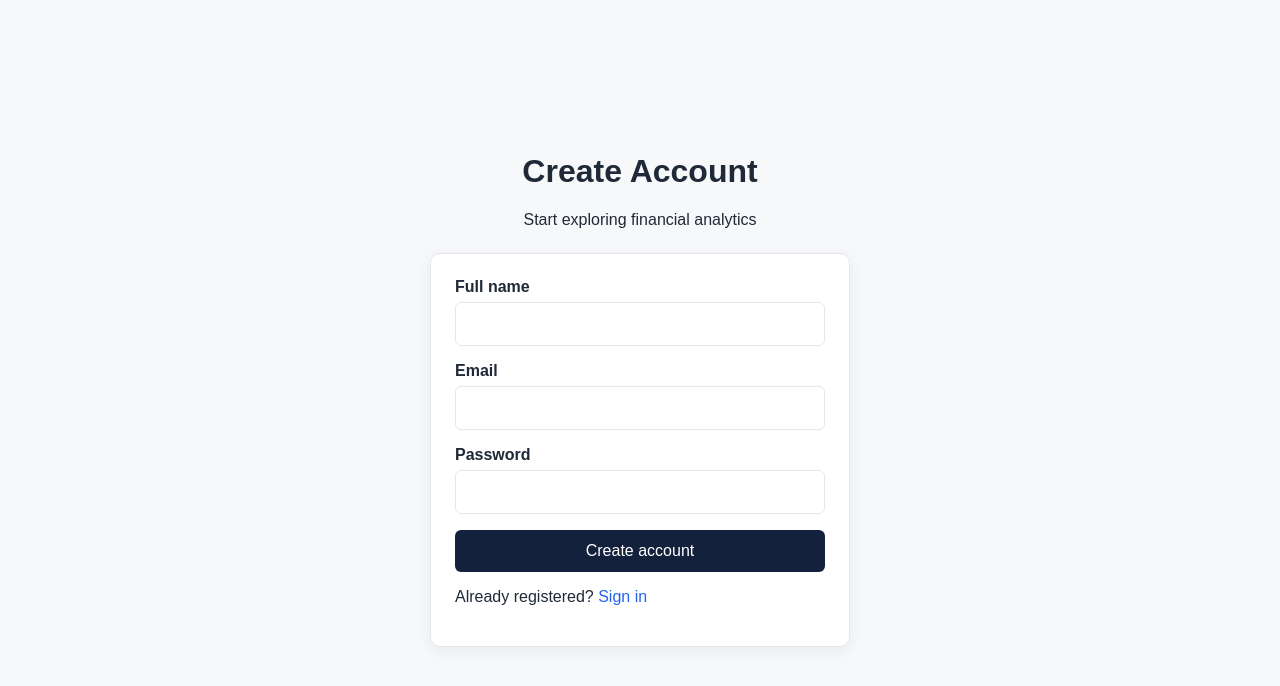
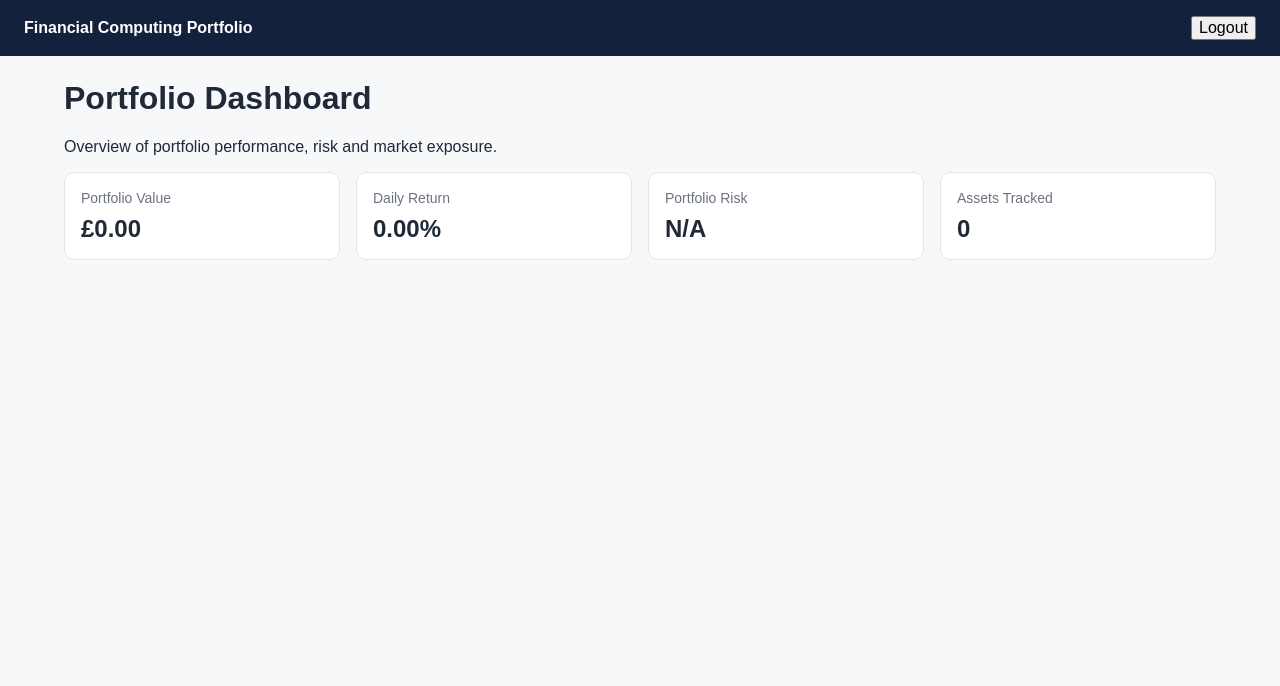
Before and after one commit to joyceisele/financial-computing-portfolio, a plain HTML site: page frontend/dashboard/index.html in a window 1280 px wide. Drawn offline with Linux system fonts and the light colour scheme.

Commit message:
Fixed the dashboard and corrected the code

```diff
--- a/frontend/dashboard/index.html
+++ b/frontend/dashboard/index.html
@@ -4,7 +4,7 @@
   <meta charset="UTF-8">
   <meta name="viewport" content="width=device-width, initial-scale=1.0">
 
-  <title>Register | Financial Computing Portfolio</title>
+  <title>Dashboard | Financial Computing Portfolio</title>
 
   <link rel="stylesheet" href="../css/tokens.css">
   <link rel="stylesheet" href="../css/base.css">
@@ -13,61 +13,47 @@
   <link rel="stylesheet" href="../css/responsive.css">
 </head>
 
-<body class="auth-page">
+<body class="dashboard-page">
 
-  <main class="auth-container">
+  <header class="topbar">
 
-    <div class="auth-header">
-      <h1>Create Account</h1>
-      <p>Start exploring financial analytics</p>
-    </div>
+    <strong>Financial Computing Portfolio</strong>
 
-    <section class="card">
+    <button id="logout-button">
+      Logout
+    </button>
 
-      <form id="register-form">
+  </header>
 
-        <div class="form-group">
-          <label for="name">Full name</label>
+  <main class="page-container">
 
-          <input
-            id="name"
-            type="text"
-            required
-          >
-        </div>
+    <h1>Portfolio Dashboard</h1>
 
-        <div class="form-group">
-          <label for="email">Email</label>
+    <p>
+      Overview of portfolio performance, risk and market exposure.
+    </p>
 
-          <input
-            id="email"
-            type="email"
-            required
-          >
-        </div>
+    <section class="kpi-grid">
 
-        <div class="form-group">
-          <label for="password">Password</label>
+      <article class="kpi-card">
+        <span>Portfolio Value</span>
+        <strong id="portfolio-value">£0.00</strong>
+      </article>
 
-          <input
-            id="password"
-            type="password"
-            required
-          >
-        </div>
+      <article class="kpi-card">
+        <span>Daily Return</span>
+        <strong id="daily-return">0.00%</strong>
+      </article>
 
-        <button class="button" type="submit">
-          Create account
-        </button>
+      <article class="kpi-card">
+        <span>Portfolio Risk</span>
+        <strong id="portfolio-risk">N/A</strong>
+      </article>
 
-        <p id="register-message" class="message"></p>
-
-      </form>
-
-      <p>
-        Already registered?
-        <a href="../">Sign in</a>
-      </p>
+      <article class="kpi-card">
+        <span>Assets Tracked</span>
+        <strong id="assets-tracked">0</strong>
+      </article>
 
     </section>
 
@@ -75,6 +61,7 @@
 
   <script src="../js/api.js"></script>
   <script src="../js/auth.js"></script>
+  <script src="../js/layout.js"></script>
 
 </body>
 </html>
```
